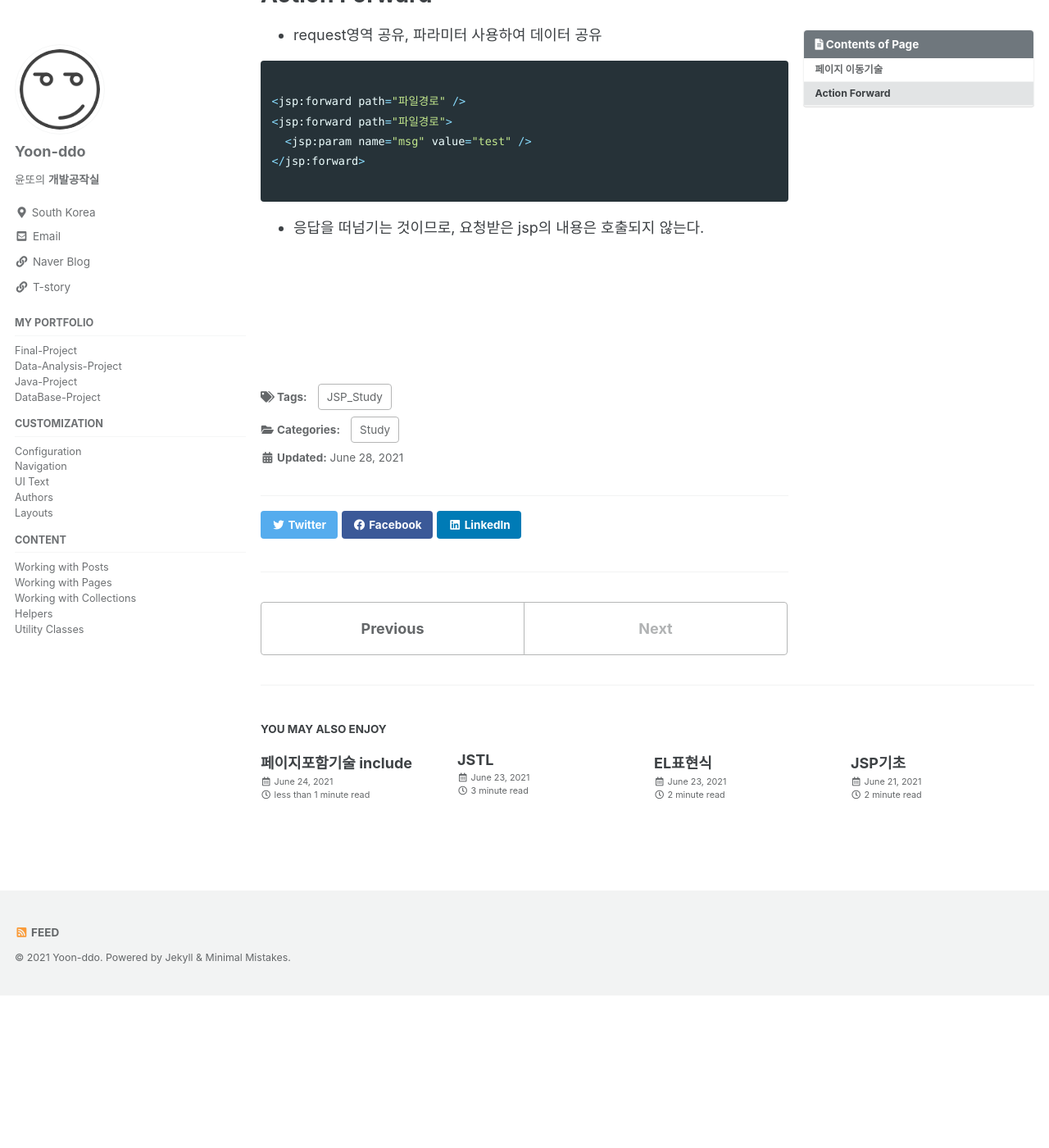
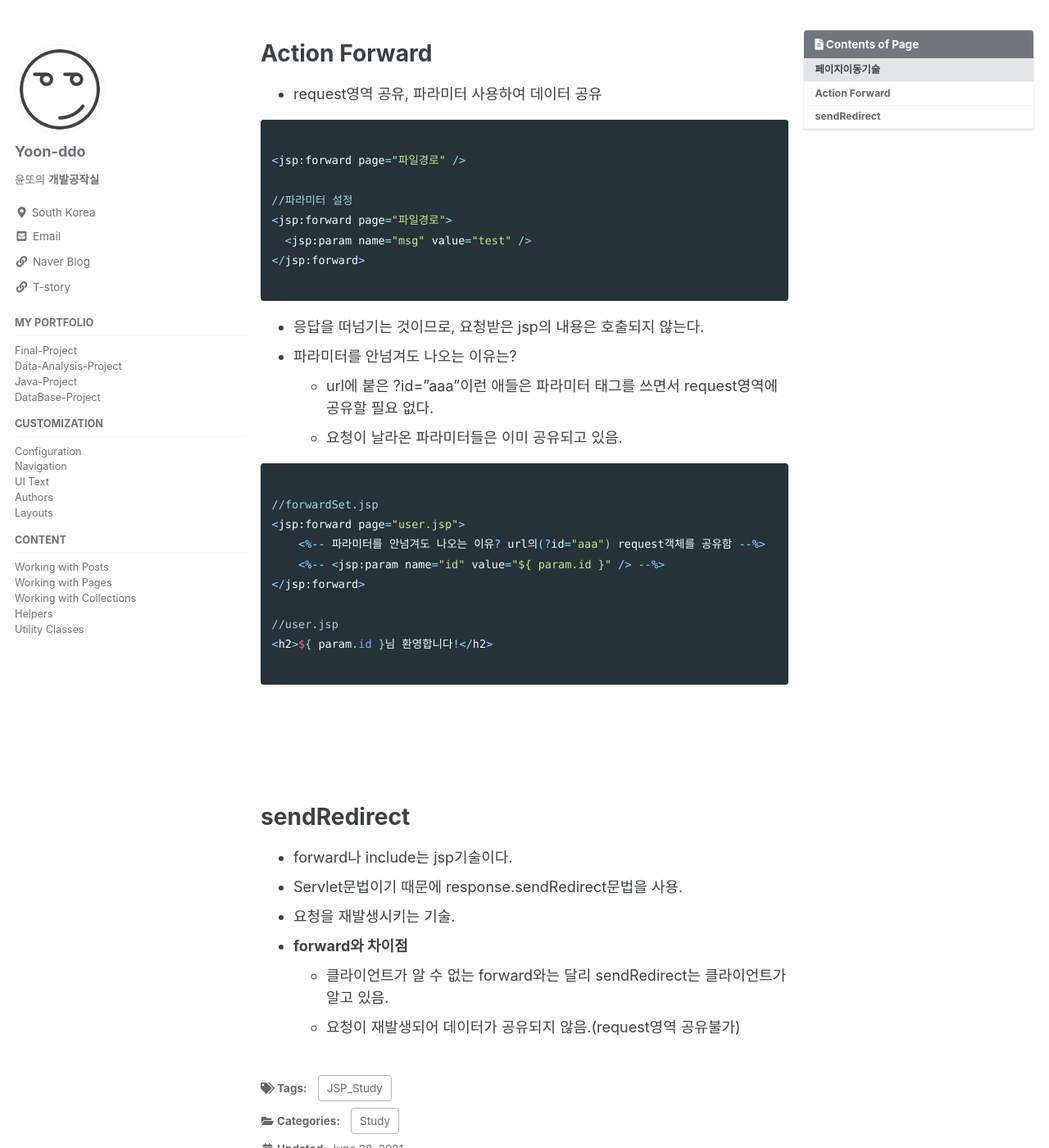
Before and after one commit to Yoon-ddo/Yoon-ddo.github.io, a Jekyll site: the page built from _posts/2021-06-28-페이지이동기술 forward.md, in a window 1280 px wide and 1400 px high, scrolled down 673 px. Shown: the whole window at 82% size. Built offline with Jekyll 4.4.1, drawn with Linux system fonts in a browser that asks for light colours; cached includes are drawn as plain includes; before the commit the page ends 1887 px from its top, so only the background shows below that; some of the changed text lies outside the part shown.

Commit message:
Update 2021-06-28-페이지이동기술 forward.md

````diff
--- a/_posts/2021-06-28-페이지이동기술 forward.md
+++ b/_posts/2021-06-28-페이지이동기술 forward.md
@@ -1,5 +1,5 @@
 ---
-title: 페이지 이동기술 forward
+title: 페이지이동기술 forward
 toc: true
 toc_sticky: true
 toc_label: "Contents of Page"
@@ -12,13 +12,15 @@ tags:
 
 <br><br>
 
-# 페이지 이동기술
+# 페이지이동기술
 * jsp로는 html요소(화면단)만 사용.
 * java 코드를 jsp에 쓰지 않는 MVC 패턴이 등장하면서 중요성이 커짐.
 * 요청을 a.jsp에 한 상황에서 응답을 b.jsp가 하도록 떠넘기는(?) 기술
 * 요청을 받은 jsp와 응답을 하는 jsp가 다른 기술 **외부에서는 알 수 없음**
 * forward시 b.jsp에서는 a.jsp의 파라미터를 알 수 있다.
 * 종류 : Action Forward, sendRedirect
+* forward는 out객체를 공유하는 개념이 아님.
+* 중요한 내용이 담긴 페이지를 숨길 수 있음.
 
 <br><br><br><br>
 
@@ -27,13 +29,39 @@ tags:
 
 ```java
 
-<jsp:forward path="파일경로" />
-<jsp:forward path="파일경로">
+<jsp:forward page="파일경로" />
+
+//파라미터 설정
+<jsp:forward page="파일경로">
   <jsp:param name="msg" value="test" />
 </jsp:forward>
 
 ```
 
 * 응답을 떠넘기는 것이므로, 요청받은 jsp의 내용은 호출되지 않는다.
+* 파라미터를 안넘겨도 나오는 이유는?
+  - url에 붙은 ?id="aaa"이런 애들은 파라미터 태그를 쓰면서 request영역에 공유할 필요 없다.
+  - 요청이 날라온 파라미터들은 이미 공유되고 있음.
+
+```java
+
+//forwardSet.jsp
+<jsp:forward page="user.jsp">
+    <%-- 파라미터를 안넘겨도 나오는 이유? url의(?id="aaa") request객체를 공유함 --%>
+    <%-- <jsp:param name="id" value="${ param.id }" /> --%>
+</jsp:forward>
+
+//user.jsp
+<h2>${ param.id }님 환영합니다!</h2>
+
+```
 
 <br><br><br><br>
+
+# sendRedirect
+* forward나 include는 jsp기술이다.
+* Servlet문법이기 때문에 response.sendRedirect문법을 사용.
+* 요청을 재발생시키는 기술.
+* **forward와 차이점**
+  - 클라이언트가 알 수 없는 forward와는 달리 sendRedirect는 클라이언트가 알고 있음.
+  - 요청이 재발생되어 데이터가 공유되지 않음.(request영역 공유불가)
````
